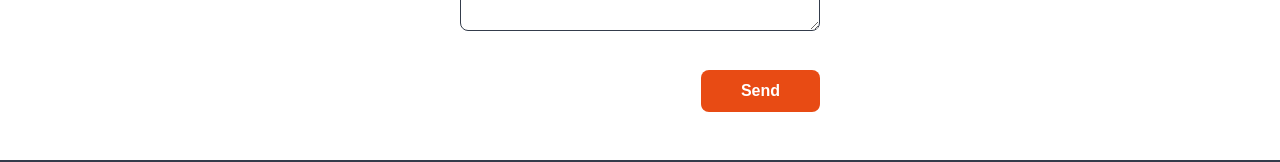
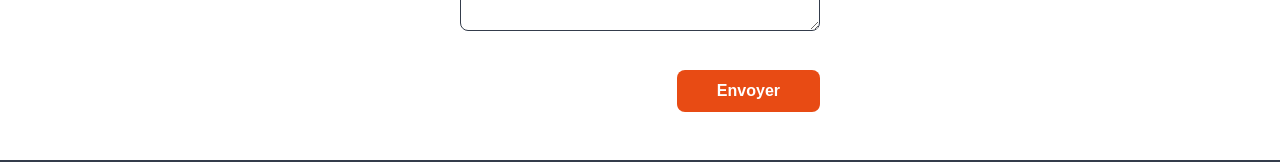
Before and after one commit to nathanhuisse/nathanhuisse.github.io, a plain HTML site: page index.html in a window 1280 px wide. Shown: the part 3958-4120 px from the top of the page. Drawn offline with nearby package versions, Linux system fonts and the light colour scheme.

Commit message:
Update index.html

```diff
--- a/index.html
+++ b/index.html
@@ -160,7 +160,7 @@
                         <input type="name" name="name" placeholder="Nom" class="contact__input" required>
                         <input type="mail" name="mail" placeholder="Mail" class="contact__input" required>
                         <textarea type="text" name="text" placeholder="Message" cols="0" rows="10" class="contact__input" required></textarea>
-                        <button type="submit" class="contact__button button">Send</button>
+                        <button type="submit" class="contact__button button">Envoyer</button>
                     </form>
                 </div>
             </section>
```
